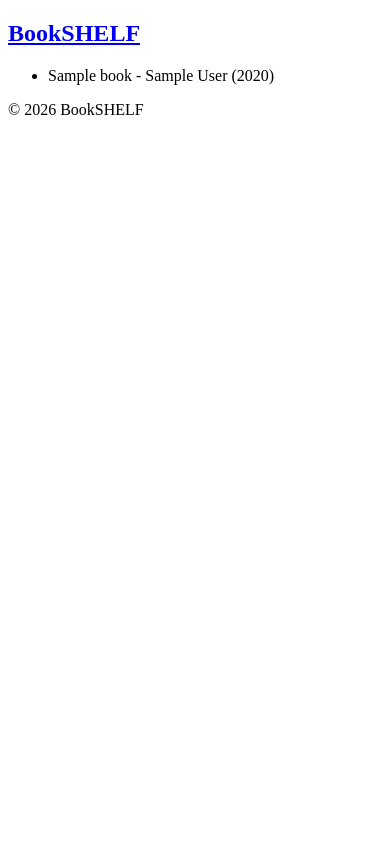
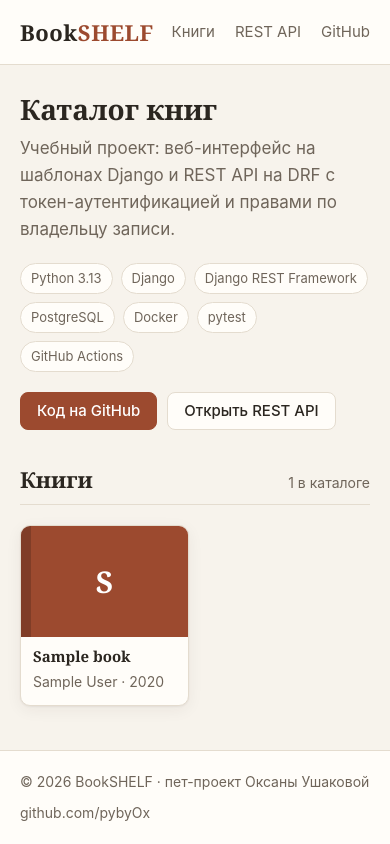
Before and after one commit to pybyOx/bookshelf, a Django app: page /books/ in a window 390 px wide. Run offline with Django 5.2, Linux system fonts and the light colour scheme; tables that the repository leaves empty hold one stand-in row (values such as "Sample post").

Commit message:
Redesign the web interface and require login to add books
- Add a single stylesheet (no frameworks): book cards, project intro with
  the tech stack and links to GitHub and the REST API, detail page,
  dark theme and mobile layout
- Link list items to book detail pages; show the book's API endpoint
- Restrict the add-book page to logged-in users and set the owner,
  matching the API behaviour; LOGIN_URL points to the admin login
- Add tests for the HTML pages and the add-book access rules
- Use plain static storage in test settings (no collectstatic manifest)

```diff
--- a/books/forms.py
+++ b/books/forms.py
@@ -6,3 +6,8 @@ class BookForm(forms.ModelForm):
     class Meta:
         model = Book
         fields = ['title', 'author', 'year']
+        labels = {
+            'title': 'Название',
+            'author': 'Автор',
+            'year': 'Год публикации',
+        }
--- /dev/null
+++ b/books/static/books/style.css
@@ -0,0 +1,332 @@
+/* BookSHELF — единственная таблица стилей сайта, без фреймворков. */
+
+:root {
+    --paper: #f7f3ec;
+    --surface: #fffdf9;
+    --ink: #2b2620;
+    --muted: #6f655a;
+    --line: #e4dccf;
+    --accent: #9c4a2f;
+    --accent-ink: #ffffff;
+    --shadow: 0 1px 2px rgba(43, 38, 32, .06), 0 4px 16px rgba(43, 38, 32, .06);
+    --radius: 10px;
+    --serif: Georgia, "Times New Roman", serif;
+    --sans: -apple-system, BlinkMacSystemFont, "Segoe UI", Roboto, "Helvetica Neue", Arial, sans-serif;
+    --mono: ui-monospace, SFMono-Regular, Menlo, Consolas, monospace;
+}
+
+@media (prefers-color-scheme: dark) {
+    :root {
+        --paper: #1c1915;
+        --surface: #26221d;
+        --ink: #efe8dd;
+        --muted: #a89d90;
+        --line: #3a342c;
+        --accent: #e08a68;
+        --accent-ink: #1c1915;
+        --shadow: 0 1px 2px rgba(0, 0, 0, .3), 0 4px 16px rgba(0, 0, 0, .25);
+    }
+}
+
+*, *::before, *::after { box-sizing: border-box; }
+
+html { -webkit-text-size-adjust: 100%; }
+
+body {
+    margin: 0;
+    background: var(--paper);
+    color: var(--ink);
+    font: 16px/1.6 var(--sans);
+    display: flex;
+    flex-direction: column;
+    min-height: 100vh;
+}
+
+a { color: var(--accent); text-decoration: none; }
+a:hover { text-decoration: underline; }
+
+.container {
+    width: 100%;
+    max-width: 960px;
+    margin: 0 auto;
+    padding: 0 20px;
+}
+
+/* ---------- Шапка ---------- */
+
+.site-header {
+    background: var(--surface);
+    border-bottom: 1px solid var(--line);
+}
+
+.site-header .container {
+    display: flex;
+    align-items: center;
+    justify-content: space-between;
+    gap: 16px;
+    min-height: 64px;
+    flex-wrap: wrap;
+}
+
+.logo {
+    font: 700 22px/1 var(--serif);
+    color: var(--ink);
+    letter-spacing: .5px;
+}
+.logo:hover { text-decoration: none; }
+.logo span { color: var(--accent); }
+
+.nav {
+    display: flex;
+    gap: 20px;
+    font-size: 15px;
+}
+.nav a { color: var(--muted); }
+.nav a:hover { color: var(--ink); text-decoration: none; }
+
+/* ---------- Основная часть ---------- */
+
+main { flex: 1; padding: 40px 0 56px; }
+
+h1 {
+    font: 700 34px/1.2 var(--serif);
+    margin: 0 0 8px;
+}
+
+.lead {
+    color: var(--muted);
+    font-size: 17px;
+    margin: 0 0 20px;
+    max-width: 640px;
+}
+
+/* Блок «о проекте» над списком */
+.intro { margin-bottom: 36px; }
+
+.stack {
+    display: flex;
+    flex-wrap: wrap;
+    gap: 8px;
+    padding: 0;
+    margin: 0 0 20px;
+    list-style: none;
+}
+.stack li {
+    font-size: 13px;
+    padding: 4px 10px;
+    border: 1px solid var(--line);
+    border-radius: 999px;
+    background: var(--surface);
+    color: var(--muted);
+}
+
+.actions { display: flex; flex-wrap: wrap; gap: 10px; }
+
+.btn {
+    display: inline-block;
+    padding: 9px 16px;
+    border-radius: 8px;
+    border: 1px solid var(--line);
+    background: var(--surface);
+    color: var(--ink);
+    font: 500 15px/1.2 var(--sans);
+    cursor: pointer;
+}
+.btn:hover { text-decoration: none; border-color: var(--muted); }
+
+.btn-primary {
+    background: var(--accent);
+    border-color: var(--accent);
+    color: var(--accent-ink);
+}
+.btn-primary:hover { filter: brightness(1.08); border-color: var(--accent); }
+
+.section-title {
+    display: flex;
+    align-items: baseline;
+    justify-content: space-between;
+    border-bottom: 1px solid var(--line);
+    padding-bottom: 10px;
+    margin: 0 0 20px;
+}
+.section-title h2 { font: 700 22px/1.2 var(--serif); margin: 0; }
+.section-title .count { color: var(--muted); font-size: 14px; }
+
+/* ---------- Карточки книг ---------- */
+
+.book-grid {
+    display: grid;
+    grid-template-columns: repeat(auto-fill, minmax(200px, 1fr));
+    gap: 20px;
+    padding: 0;
+    margin: 0;
+    list-style: none;
+}
+
+.book-card {
+    display: flex;
+    flex-direction: column;
+    height: 100%;
+    background: var(--surface);
+    border: 1px solid var(--line);
+    border-radius: var(--radius);
+    box-shadow: var(--shadow);
+    overflow: hidden;
+    color: var(--ink);
+    transition: transform .15s ease, box-shadow .15s ease;
+}
+.book-card:hover {
+    text-decoration: none;
+    transform: translateY(-2px);
+    box-shadow: 0 2px 4px rgba(43, 38, 32, .08), 0 10px 24px rgba(43, 38, 32, .10);
+}
+
+/* «Обложка» без картинок: цвет зависит от позиции карточки */
+.cover {
+    position: relative;
+    aspect-ratio: 3 / 2;
+    display: flex;
+    align-items: center;
+    justify-content: center;
+    padding: 16px;
+    color: #fff;
+    font: 700 40px/1 var(--serif);
+    background: var(--cover, #7a5c48);
+}
+.cover::before {           /* корешок */
+    content: "";
+    position: absolute;
+    left: 0; top: 0; bottom: 0;
+    width: 10px;
+    background: rgba(0, 0, 0, .18);
+}
+
+.book-grid li:nth-child(6n+1) .cover { --cover: #9c4a2f; }
+.book-grid li:nth-child(6n+2) .cover { --cover: #2f5d62; }
+.book-grid li:nth-child(6n+3) .cover { --cover: #5b4b8a; }
+.book-grid li:nth-child(6n+4) .cover { --cover: #6b7a3a; }
+.book-grid li:nth-child(6n+5) .cover { --cover: #345a8c; }
+.book-grid li:nth-child(6n+6) .cover { --cover: #8a5a2b; }
+
+.book-card .body { padding: 14px 16px 16px; }
+.book-card .title {
+    font: 700 17px/1.3 var(--serif);
+    margin: 0 0 4px;
+}
+.book-card .meta { color: var(--muted); font-size: 14px; margin: 0; }
+
+.empty {
+    text-align: center;
+    padding: 48px 20px;
+    border: 1px dashed var(--line);
+    border-radius: var(--radius);
+    color: var(--muted);
+}
+
+/* ---------- Страница книги ---------- */
+
+.back { display: inline-block; margin-bottom: 20px; font-size: 15px; }
+
+.book-detail {
+    display: grid;
+    grid-template-columns: 200px 1fr;
+    gap: 32px;
+    align-items: start;
+    background: var(--surface);
+    border: 1px solid var(--line);
+    border-radius: var(--radius);
+    box-shadow: var(--shadow);
+    padding: 28px;
+}
+.book-detail .cover {
+    aspect-ratio: 2 / 3;
+    border-radius: 6px;
+    font-size: 56px;
+    --cover: #9c4a2f;
+}
+.book-detail h1 { margin-bottom: 4px; }
+.book-detail .author { font-size: 18px; color: var(--muted); margin: 0 0 24px; }
+
+.facts {
+    display: grid;
+    grid-template-columns: max-content 1fr;
+    gap: 8px 24px;
+    margin: 0 0 24px;
+}
+.facts dt { color: var(--muted); }
+.facts dd { margin: 0; }
+
+code {
+    font: 13px var(--mono);
+    background: var(--paper);
+    border: 1px solid var(--line);
+    border-radius: 4px;
+    padding: 1px 6px;
+}
+
+/* ---------- Форма ---------- */
+
+.form-card {
+    max-width: 520px;
+    background: var(--surface);
+    border: 1px solid var(--line);
+    border-radius: var(--radius);
+    box-shadow: var(--shadow);
+    padding: 28px;
+}
+.form-card p { margin: 0 0 16px; }
+.form-card label { display: block; font-weight: 600; font-size: 14px; margin-bottom: 6px; }
+.form-card input {
+    width: 100%;
+    padding: 10px 12px;
+    font: 16px var(--sans);
+    color: var(--ink);
+    background: var(--paper);
+    border: 1px solid var(--line);
+    border-radius: 8px;
+}
+.form-card input:focus {
+    outline: 2px solid var(--accent);
+    outline-offset: 1px;
+    border-color: transparent;
+}
+.form-card .errorlist {
+    list-style: none;
+    padding: 0;
+    margin: 0 0 6px;
+    color: #c0392b;
+    font-size: 14px;
+}
+
+/* ---------- Подвал ---------- */
+
+.site-footer {
+    border-top: 1px solid var(--line);
+    background: var(--surface);
+    color: var(--muted);
+    font-size: 14px;
+}
+.site-footer .container {
+    display: flex;
+    flex-wrap: wrap;
+    justify-content: space-between;
+    gap: 8px 20px;
+    padding-top: 20px;
+    padding-bottom: 20px;
+}
+.site-footer a { color: var(--muted); }
+.site-footer a:hover { color: var(--ink); }
+
+/* ---------- Телефон ---------- */
+
+@media (max-width: 600px) {
+    main { padding: 28px 0 40px; }
+    h1 { font-size: 28px; }
+    .book-grid { grid-template-columns: repeat(2, 1fr); gap: 12px; }
+    .cover { font-size: 30px; }
+    .book-card .body { padding: 10px 12px 12px; }
+    .book-card .title { font-size: 15px; }
+    .book-detail { grid-template-columns: 1fr; padding: 20px; gap: 20px; }
+    .book-detail .cover { max-width: 140px; }
+    .form-card { padding: 20px; }
+}
--- a/books/templates/books/base.html
+++ b/books/templates/books/base.html
@@ -1,21 +1,41 @@
-<!DOCTYPE html>
+{% load static %}<!DOCTYPE html>
 <html lang="ru">
 <head>
     <meta charset="UTF-8">
-    <title>{% block title %}BookSHELF{% endblock title %}</title>
+    <meta name="viewport" content="width=device-width, initial-scale=1">
+    <meta name="description" content="BookSHELF — каталог книг на Django и Django REST Framework.">
+    <title>{% block title %}BookSHELF{% endblock title %} · BookSHELF</title>
+    <link rel="stylesheet" href="{% static 'books/style.css' %}">
 </head>
 <body>
 
-    <header>
-        <h2><a href="{% url 'book_list' %}">BookSHELF</a></h2>
+    <header class="site-header">
+        <div class="container">
+            <a class="logo" href="{% url 'book_list' %}">Book<span>SHELF</span></a>
+            <nav class="nav">
+                <a href="{% url 'book_list' %}">Книги</a>
+                {% if user.is_authenticated %}
+                    <a href="{% url 'add_book' %}">Добавить книгу</a>
+                {% endif %}
+                <a href="/api/books/">REST API</a>
+                <a href="https://github.com/pybyOx/bookshelf" target="_blank" rel="noopener">GitHub</a>
+            </nav>
+        </div>
     </header>
 
     <main>
-        {% block content %}{% endblock content %}
+        <div class="container">
+            {% block content %}{% endblock content %}
+        </div>
     </main>
 
-    <footer>
-        <p>© 2026 BookSHELF</p>
+    <footer class="site-footer">
+        <div class="container">
+            <span>© 2026 BookSHELF · пет-проект Оксаны Ушаковой</span>
+            <span>
+                <a href="https://github.com/pybyOx" target="_blank" rel="noopener">github.com/pybyOx</a>
+            </span>
+        </div>
     </footer>
 
 </body>
--- a/books/templates/books/book_list.html
+++ b/books/templates/books/book_list.html
@@ -1,13 +1,49 @@
 {% extends "books/base.html" %}
 
-{% block title %}Список книг{% endblock title %}
+{% block title %}Каталог книг{% endblock title %}
 
 {% block content %}
-    <ul>
-        {% for book in books %}
-            <li>{{ book.title }} - {{ book.author }} ({{ book.year }})</li>
-        {% empty %}
-            <p>Нет книг</p>
-        {% endfor %}
-    </ul>
+    <section class="intro">
+        <h1>Каталог книг</h1>
+        <p class="lead">
+            Учебный проект: веб-интерфейс на шаблонах Django и REST API на DRF
+            с токен-аутентификацией и правами по владельцу записи.
+        </p>
+        <ul class="stack">
+            <li>Python 3.13</li>
+            <li>Django</li>
+            <li>Django REST Framework</li>
+            <li>PostgreSQL</li>
+            <li>Docker</li>
+            <li>pytest</li>
+            <li>GitHub Actions</li>
+        </ul>
+        <div class="actions">
+            <a class="btn btn-primary" href="https://github.com/pybyOx/bookshelf" target="_blank" rel="noopener">Код на GitHub</a>
+            <a class="btn" href="/api/books/">Открыть REST API</a>
+        </div>
+    </section>
+
+    <div class="section-title">
+        <h2>Книги</h2>
+        <span class="count">{{ books|length }} в каталоге</span>
+    </div>
+
+    {% if books %}
+        <ul class="book-grid">
+            {% for book in books %}
+                <li>
+                    <a class="book-card" href="{% url 'book_detail' book.pk %}">
+                        <div class="cover" aria-hidden="true">{{ book.title|first|upper }}</div>
+                        <div class="body">
+                            <p class="title">{{ book.title }}</p>
+                            <p class="meta">{{ book.author }} · {{ book.year }}</p>
+                        </div>
+                    </a>
+                </li>
+            {% endfor %}
+        </ul>
+    {% else %}
+        <p class="empty">В каталоге пока нет книг.</p>
+    {% endif %}
 {% endblock content %}
--- a/books/views.py
+++ b/books/views.py
@@ -1,3 +1,4 @@
+from django.contrib.auth.decorators import login_required
 from django.shortcuts import render, get_object_or_404, redirect
 from .models import Book
 from .forms import BookForm
@@ -18,12 +19,15 @@ def book_detail(request, book_id):
     return render(request, 'books/book_detail.html', {'book': book})
 
 
+@login_required
 def book_add(request):
     if request.method == 'POST':
         form = BookForm(request.POST)
         if form.is_valid():
-            form.save()
-            return redirect('book_list')
+            book = form.save(commit=False)
+            book.owner = request.user   # как в API: автор записи — тот, кто её создал
+            book.save()
+            return redirect('book_detail', book_id=book.pk)
     else:
         form = BookForm()
     return render(request, 'books/book_form.html', {'form': form})
--- a/bookshelf/settings.py
+++ b/bookshelf/settings.py
@@ -131,6 +131,11 @@ USE_TZ = True
 
 STATIC_URL = 'static/'
 
+# Куда @login_required отправляет анонимного пользователя.
+# Отдельной страницы входа на сайте нет — используем форму входа админки,
+# она сама вернёт пользователя обратно по параметру ?next=.
+LOGIN_URL = '/admin/login/'
+
 # Папка, куда `python manage.py collectstatic` соберёт всю статику для прода.
 STATIC_ROOT = BASE_DIR / 'staticfiles'
 
```
Also changed, not shown: books/templates/books/book_detail.html (+17 -7 lines), books/templates/books/book_form.html (+6 -2 lines), books/tests.py (+70 -0 lines), bookshelf/settings_test.py (+7 -0 lines).
